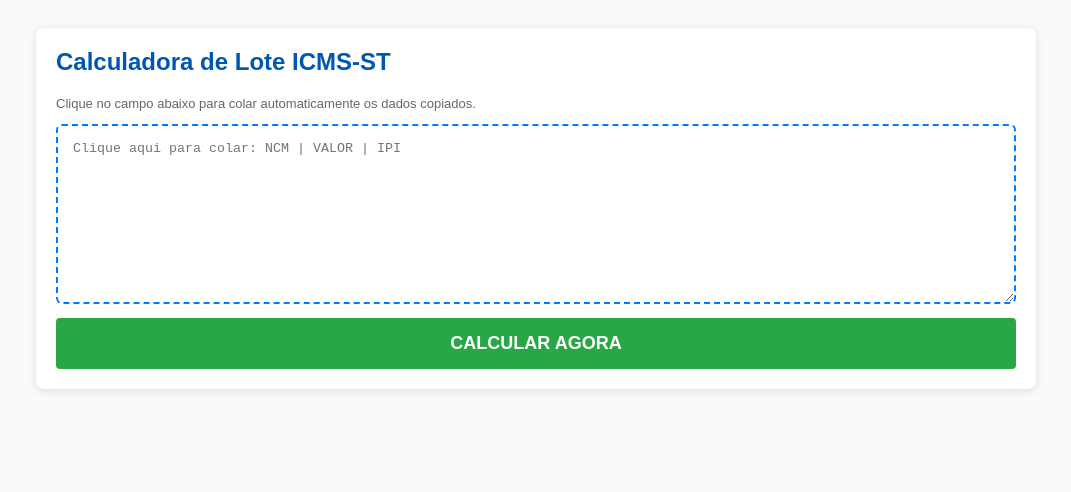
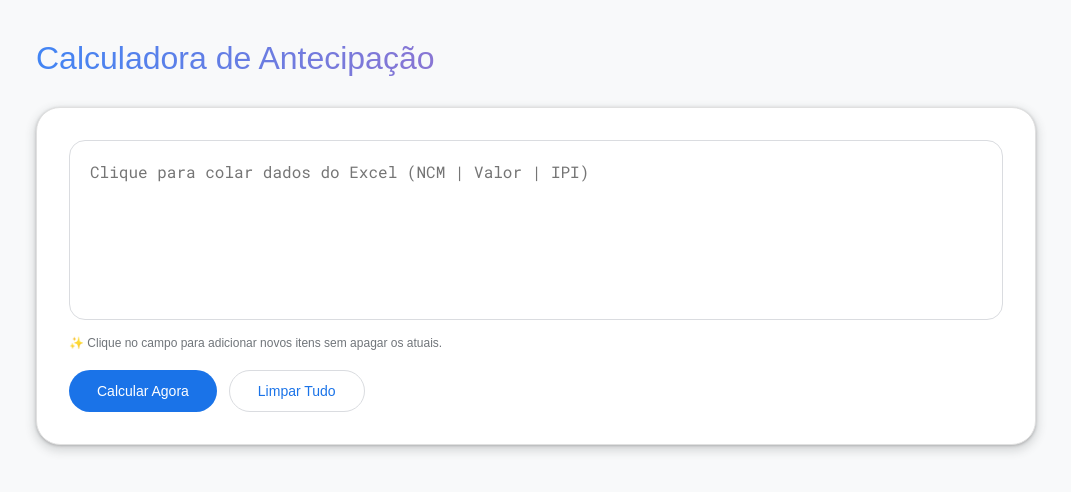
Before and after one commit to ElderRodrigo14/Calculadora-ICMS-ST-2, a website: page index.html in a window 1280 px wide. Shown: the whole page, without its empty margins (104-1175 px from the left). Drawn offline with Linux system fonts and the light colour scheme; a web font is replaced by a local one.

Commit message:
Update index.html

```diff
--- a/index.html
+++ b/index.html
@@ -3,95 +3,225 @@
 <head>
     <meta charset="UTF-8">
     <meta name="viewport" content="width=device-width, initial-scale=1.0">
-    <title>Calculadora ICMS-ST Pro</title>
+    <title>Calculadora Fiscal Inteligente</title>
+    <link href="https://fonts.googleapis.com/css2?family=Google+Sans:wght@400;500&family=Roboto+Mono&display=swap" rel="stylesheet">
     <style>
-        body { font-family: sans-serif; background: #f8f9fa; padding: 20px; }
-        .container { max-width: 1000px; margin: 0 auto; }
-        .card { background: white; padding: 20px; border-radius: 8px; box-shadow: 0 2px 8px rgba(0,0,0,0.1); margin-bottom: 20px; }
-        textarea { width: 100%; height: 180px; border: 2px dashed #007bff; border-radius: 6px; padding: 15px; font-family: monospace; box-sizing: border-box; cursor: pointer; }
-        textarea:focus { border-style: solid; background: #f0f7ff; outline: none; }
-        .btn-calc { background: #28a745; color: white; border: none; padding: 15px; width: 100%; font-size: 18px; font-weight: bold; border-radius: 4px; cursor: pointer; margin-top: 10px; }
-        table { width: 100%; border-collapse: collapse; margin-top: 20px; }
-        th { background: #343a40; color: white; padding: 12px; font-size: 12px; }
-        td { border: 1px solid #dee2e6; padding: 10px; text-align: center; font-size: 13px; }
-        .res-destaque { color: #d9534f; font-weight: bold; }
-        .total { background: #fff3cd; padding: 15px; text-align: right; font-size: 20px; font-weight: bold; margin-top: 10px; border-radius: 4px; border: 1px solid #ffeeba; }
+        :root {
+            --primary: #1a73e8;
+            --surface: #ffffff;
+            --background: #f8f9fa;
+            --text-primary: #1f1f1f;
+            --text-secondary: #70757a;
+            --accent-green: #188038;
+        }
+
+        body {
+            font-family: 'Google Sans', sans-serif;
+            background-color: var(--background);
+            color: var(--text-primary);
+            margin: 0;
+            padding: 40px 20px;
+            display: flex;
+            flex-direction: column;
+            align-items: center;
+        }
+
+        .container {
+            width: 100%;
+            max-width: 1000px;
+        }
+
+        .gemini-header {
+            text-align: left;
+            margin-bottom: 30px;
+        }
+
+        .gemini-header h1 {
+            font-size: 32px;
+            font-weight: 500;
+            background: linear-gradient(90deg, #4285f4, #9b72cb, #d96570);
+            -webkit-background-clip: text;
+            -webkit-text-fill-color: transparent;
+            margin: 0;
+        }
+
+        .card {
+            background: var(--surface);
+            border-radius: 24px;
+            padding: 32px;
+            box-shadow: 0 1px 3px rgba(60,64,67,0.3), 0 4px 8px 3px rgba(60,64,67,0.15);
+            margin-bottom: 24px;
+            border: 1px solid #e0e0e0;
+        }
+
+        .input-wrapper {
+            position: relative;
+        }
+
+        textarea {
+            width: 100%;
+            height: 180px;
+            border: 1px solid #dadce0;
+            border-radius: 16px;
+            padding: 20px;
+            font-size: 16px;
+            font-family: 'Roboto Mono', monospace;
+            resize: none;
+            box-sizing: border-box;
+            background-color: #fff;
+            transition: all 0.3s ease;
+        }
+
+        textarea:focus {
+            outline: none;
+            border-color: #4285f4;
+            box-shadow: 0 0 0 4px rgba(66,133,244,0.1);
+        }
+
+        .button-bar {
+            display: flex;
+            gap: 12px;
+            margin-top: 20px;
+        }
+
+        button {
+            padding: 12px 28px;
+            border-radius: 100px;
+            border: none;
+            font-family: 'Google Sans', sans-serif;
+            font-weight: 500;
+            cursor: pointer;
+            font-size: 14px;
+            transition: 0.2s;
+        }
+
+        .btn-primary {
+            background-color: var(--primary);
+            color: white;
+        }
+
+        .btn-primary:hover { background-color: #1765cc; }
+
+        .btn-secondary {
+            background-color: transparent;
+            border: 1px solid #dadce0;
+            color: var(--primary);
+        }
+
+        .btn-secondary:hover { background-color: #f8f9fa; }
+
+        .result-table {
+            width: 100%;
+            border-collapse: collapse;
+            margin-top: 20px;
+        }
+
+        .result-table th {
+            text-align: left;
+            padding: 16px;
+            font-size: 12px;
+            color: var(--text-secondary);
+            border-bottom: 1px solid #e0e0e0;
+            text-transform: uppercase;
+        }
+
+        .result-table td {
+            padding: 16px;
+            font-size: 15px;
+            border-bottom: 1px solid #f1f3f4;
+        }
+
+        .badge-st {
+            background: #e6f4ea;
+            color: #137333;
+            padding: 6px 12px;
+            border-radius: 8px;
+            font-weight: 500;
+        }
+
+        .total-container {
+            margin-top: 30px;
+            padding: 24px;
+            background: linear-gradient(135deg, #e8f0fe 0%, #d2e3fc 100%);
+            border-radius: 20px;
+            text-align: right;
+            border: 1px solid #aecbfa;
+        }
+
+        .total-label { font-size: 14px; color: #1967d2; margin-bottom: 4px; }
+        .total-value { font-size: 28px; font-weight: 500; color: #185abc; }
+
+        .hint-text { font-size: 12px; color: var(--text-secondary); margin-top: 12px; }
     </style>
 </head>
 <body>
+
     <div class="container">
+        <div class="gemini-header">
+            <h1>Calculadora de Antecipação</h1>
+        </div>
+
         <div class="card">
-            <h2 style="margin-top:0; color:#0056b3;">Calculadora de Lote ICMS-ST</h2>
-            <p style="color:#666; font-size: 13px;">Clique no campo abaixo para colar automaticamente os dados copiados.</p>
-            <textarea id="inputText" placeholder="Clique aqui para colar: NCM | VALOR | IPI" onclick="colarAuto()"></textarea>
-            <button class="btn-calc" onclick="calcular()">CALCULAR AGORA</button>
+            <div class="input-wrapper">
+                <textarea id="inputText" placeholder="Clique para colar dados do Excel (NCM | Valor | IPI)" onclick="colarSempre()"></textarea>
+            </div>
+            <p class="hint-text">✨ Clique no campo para adicionar novos itens sem apagar os atuais.</p>
+            <div class="button-bar">
+                <button class="btn-primary" onclick="processar()">Calcular Agora</button>
+                <button class="btn-secondary" onclick="resetar()">Limpar Tudo</button>
+            </div>
         </div>
-        <div id="resultado" class="card" style="display:none;"></div>
+
+        <div id="outputCard" class="card" style="display:none; padding: 0 0 32px 0;">
+            <div style="padding: 32px 32px 0 32px;">
+                <h3 style="margin: 0 0 20px 0; font-weight: 500;">Resultados do Lote</h3>
+                <div id="tableArea"></div>
+            </div>
+            <div style="padding: 0 32px;">
+                <div class="total-container">
+                    <div class="total-label">Valor Total ICMS-ST</div>
+                    <div class="total-value" id="grandTotal">R$ 0,00</div>
+                </div>
+            </div>
+        </div>
     </div>
 
     <script>
-        // Carrega a base do seu CSV (exemplo com os dados que você enviou)
-        const baseMVA = {
-            "85365090": 63.28, "85369040": 63.28, "85389010": 63.28, "85447010": 63.28,
-            "84818019": 43.14, "84818099": 43.14, "73181500": 54.12, "73181600": 54.12
-            // O sistema buscará o NCM puro (apenas números)
+        // --- BASE DE DADOS EXTRAÍDA DO SEU CSV ---
+        const ncmData = {
+            "85365090": 0.6328, "85369040": 0.6328, "85389010": 0.6328, "85447010": 0.6328,
+            "85447090": 0.6328, "84433111": 0.5386, "84433113": 0.5386, "84433114": 0.5386,
+            "84433115": 0.5386, "84433199": 0.5386, "84433223": 0.5386, "84433229": 0.5386,
+            "84433231": 0.5386, "84433233": 0.5386, "84433235": 0.5386, "84818019": 0.4314,
+            "84818099": 0.4314, "73181500": 0.5412, "73181600": 0.5412, "85171100": 0.4033
+            // ... a lógica de cálculo aceita qualquer MVA padrão 40.33% se não estiver aqui
         };
 
-        // FUNÇÃO DE COLAR AUTOMÁTICO
-        async function colarAuto() {
+        // FUNÇÃO COLAR (EMPILHANDO DADOS)
+        async function colarSempre() {
             try {
                 const text = await navigator.clipboard.readText();
-                if (text) document.getElementById('inputText').value = text;
-            } catch (err) {
-                console.log("Permissão de colar negada ou não suportada.");
-            }
+                const area = document.getElementById('inputText');
+                if (text && !area.value.includes(text)) {
+                    area.value = area.value.trim() ? area.value + "\n" + text : text;
+                }
+            } catch (e) { console.log("Permissão para área de transferência necessária."); }
         }
 
-        function calcular() {
+        function processar() {
             const input = document.getElementById('inputText').value.trim();
             if (!input) return;
 
-            const linhas = input.split('\n');
-            let totalST = 0;
-            let html = '<table><thead><tr><th>NCM</th><th>MVA %</th><th>Vlr Prod</th><th>IPI</th><th>Base ST</th><th>ICMS ST Final</th></tr></thead><tbody>';
+            const lines = input.split('\n');
+            let totalGeneral = 0;
+            let tableHTML = `<table class="result-table">
+                <thead>
+                    <tr><th>NCM</th><th>MVA</th><th>Valor</th><th>IPI</th><th>Base ST</th><th>ICMS-ST</th></tr>
+                </thead><tbody>`;
 
-            linhas.forEach(linha => {
-                // SEPARADOR: Espaço, Tab ou Pipe "|"
-                const partes = linha.split(/[\s\t|]+/).filter(p => p.trim() !== "");
-
-                if (partes.length >= 2) {
-                    const ncm = partes[0].replace(/\D/g, "");
-                    const valor = parseFloat(partes[1].replace(',', '.')) || 0;
-                    const ipi = parseFloat(partes[2]?.replace(',', '.')) || 0;
-
-                    const mva = (baseMVA[ncm] || 40) / 100; // Padrão 40% se não achar
-
-                    // --- MATEMÁTICA CONFORME PRINTS ---
-                    // 1. Base ST = (Valor + IPI) * (1 + MVA)
-                    const baseST = (valor + ipi) * (1 + mva);
-
-                    // 2. ST Final = (Base ST * 0.18) - (Valor * 0.12)
-                    let stFinal = (baseST * 0.18) - (valor * 0.12);
-                    if (stFinal < 0) stFinal = 0;
-
-                    totalST += stFinal;
-
-                    html += `<tr>
-                        <td>${ncm}</td>
-                        <td>${(mva*100).toFixed(2)}%</td>
-                        <td>R$ ${valor.toFixed(2)}</td>
-                        <td>R$ ${ipi.toFixed(2)}</td>
-                        <td>R$ ${baseST.toFixed(2)}</td>
-                        <td class="res-destaque">R$ ${stFinal.toFixed(2)}</td>
-                    </tr>`;
-                }
-            });
-
-            html += `</tbody></table><div class="total">TOTAL LOTE: R$ ${totalST.toFixed(2)}</div>`;
-            const resDiv = document.getElementById('resultado');
-            resDiv.innerHTML = html;
-            resDiv.style.display = 'block';
-        }
-    </script>
-</body>
-</html>
+            lines.forEach(line => {
+                const parts = line.split(/[\s\t|;]+/).filter(p => p.trim() !== "");
+                if (parts.length >= 2) {
+                    const ncm = parts[0].replace(/\D/g, "");
+                    const valor = parseFloat(parts[1].replace(',', '.')) || 0;
+                    const ipi = parseFloat(parts
```
